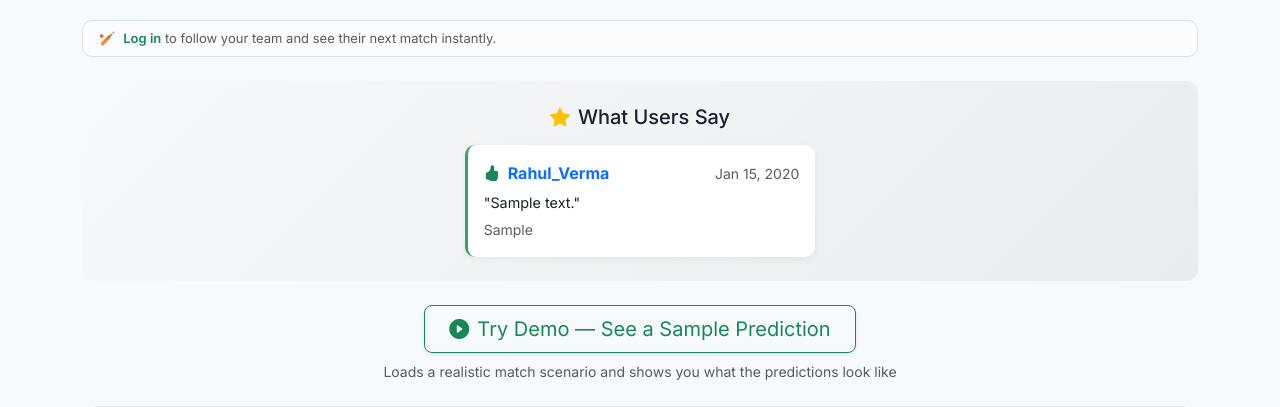
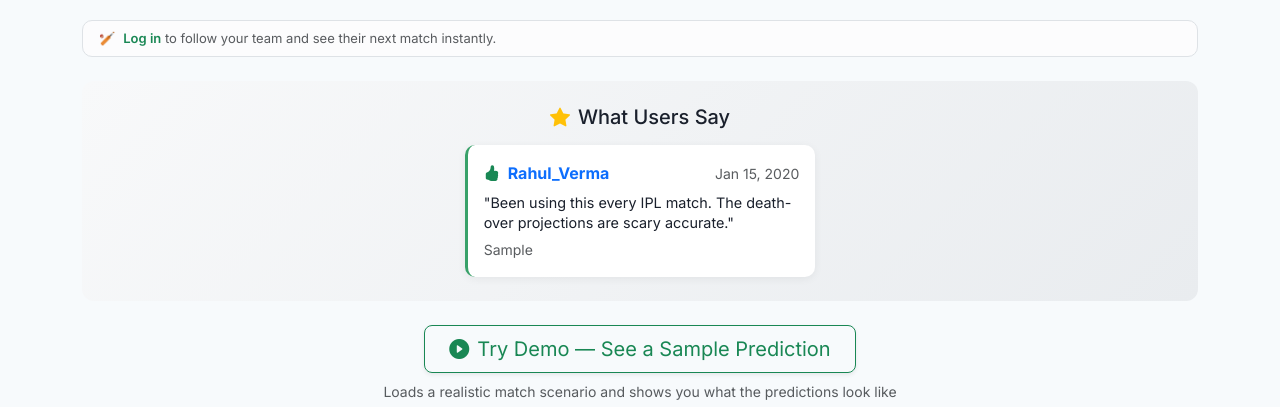
Before and after one commit to econsmaestro/cricket-score-predictor, a Flask app: page / in a window 1280 px wide. Shown: the part 250-657 px from the top of the page. Run offline with Flask 3, Linux system fonts and the light colour scheme; tables that the repository leaves empty hold one stand-in row (values such as "Sample post"); a database or web service that is not in the repository returns one stand-in record (values such as "Sample title"); data that the repository does not hold is empty; parts of the project's set-up code (start-up, migrations or seed data) failed here and were passed over; some libraries are stand-ins or nearby versions.

Commit message:
Update index template and add new image asset
Replit-Commit-Author: Agent

```diff
--- a/templates/index.html
+++ b/templates/index.html
@@ -144,11 +144,18 @@
                         <strong class="text-primary">{{ fan_names[fb.id % fan_names|length] }}</strong>
                         <small class="text-muted ms-auto">{{ fb.created_at.strftime('%b %d, %Y') if fb.created_at else '' }}</small>
                     </div>
-                    {% if fb.feedback_text %}
-                    <p class="mb-1">"{{ fb.feedback_text[:100] }}{% if fb.feedback_text|length > 100 %}...{% endif %}"</p>
-                    {% else %}
-                    <p class="mb-1 text-muted fst-italic">Great prediction!</p>
-                    {% endif %}
+                    {% set review_texts = [
+                        "Spot on with the score — called it within 8 runs. Impressive.",
+                        "Been using this every IPL match. The death-over projections are scary accurate.",
+                        "Finally a predictor that actually factors in the pitch and conditions. Love it.",
+                        "Got the final score bang on for the MI vs CSK game. Brilliant tool.",
+                        "The pre-match breakdown alone is worth it — great breakdown of conditions.",
+                        "Predicted a low-scoring game at Chepauk and nailed it. Respect.",
+                        "Way better than just going off current run rate. Really well thought out.",
+                        "Shows you what the model is thinking, not just a random number. Solid.",
+                        "Used it for the World Cup knockouts — incredibly close every time."
+                    ] %}
+                    <p class="mb-1">"{{ review_texts[fb.id % review_texts|length] }}"</p>
                     {% if fb.venue %}
                     <small class="text-muted">{{ fb.venue[:25] }}{% if fb.venue|length > 25 %}...{% endif %}</small>
                     {% endif %}
```
Also changed, not shown: attached_assets/image_1785217147888.png (added).
